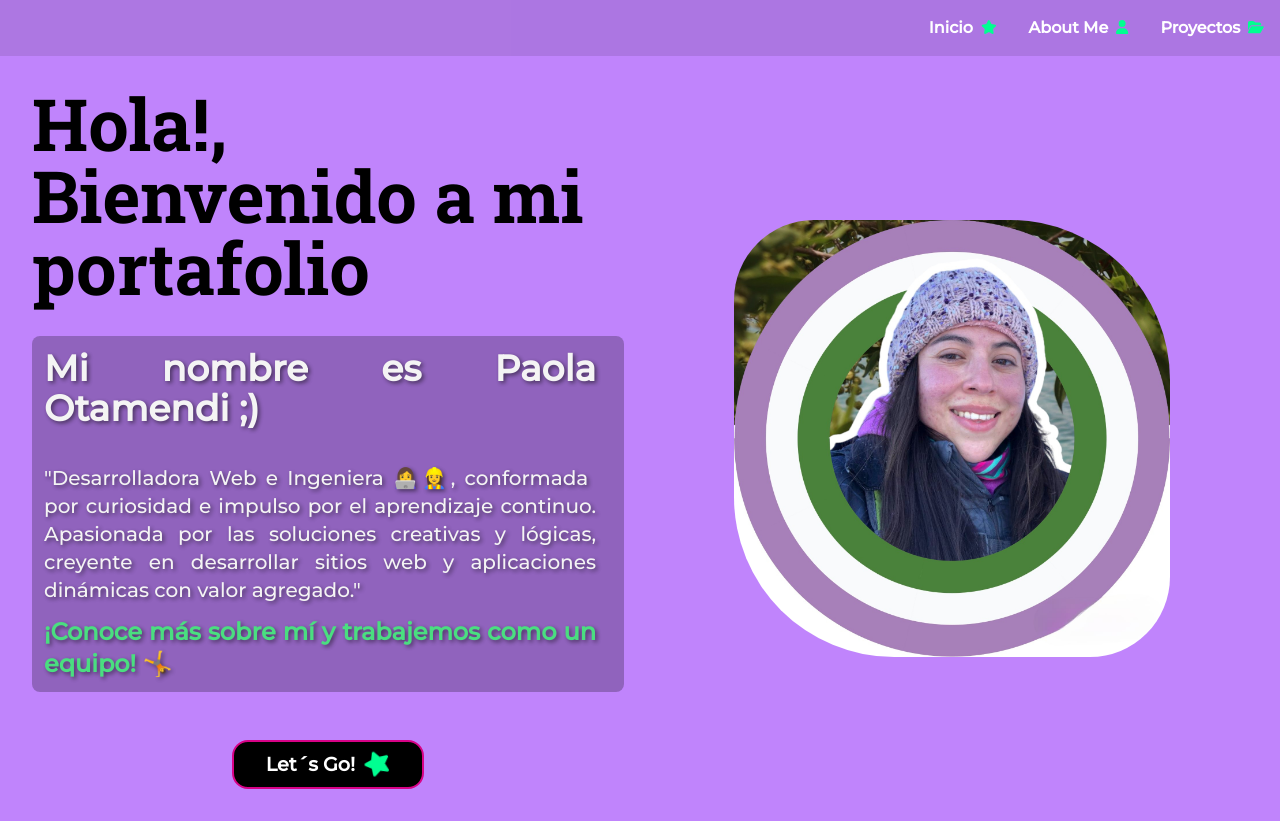
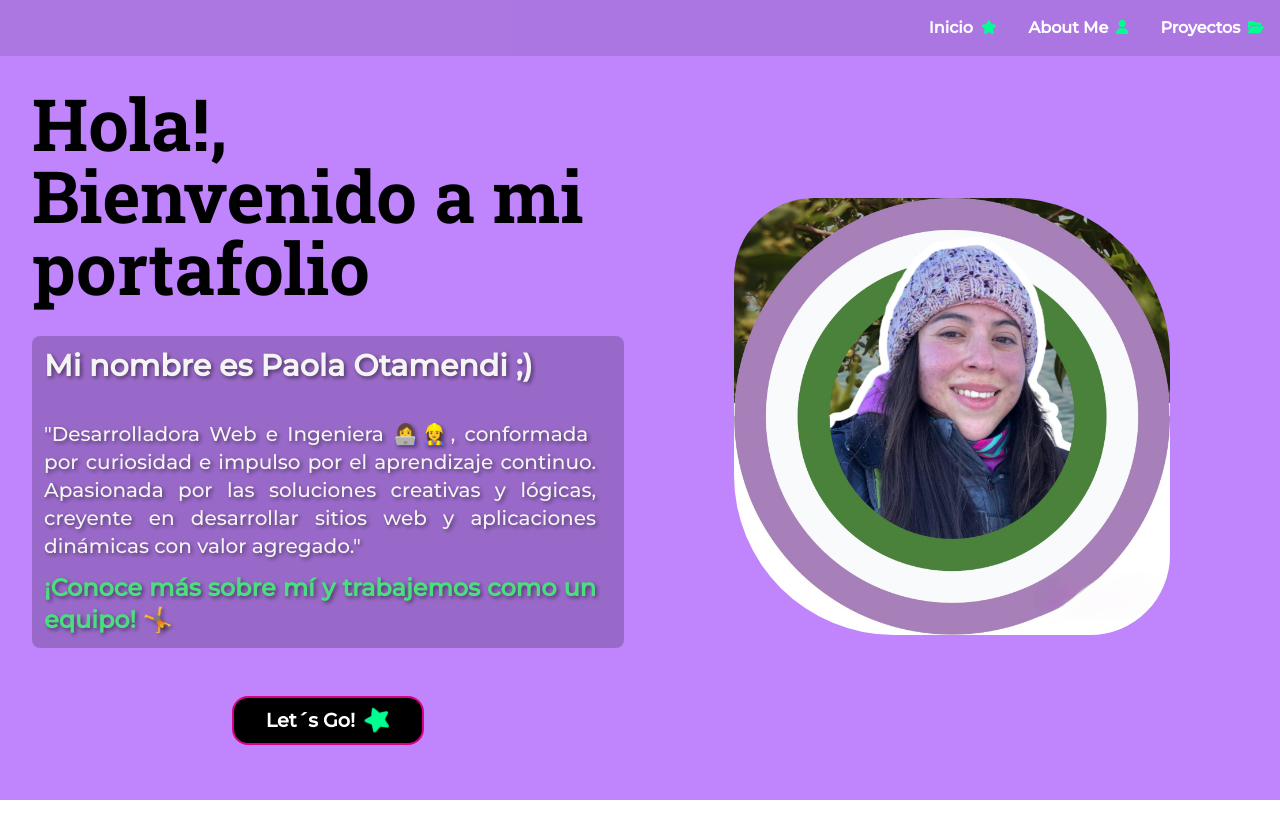
Before and after one commit to PaolaOtamendi/Portafolio, a React (Vite) app: page / in a window 1280 px wide. After the commit the page ends 800 px from the top, so only its background shows below. Built offline with nearby package versions, Linux system fonts and the light colour scheme.

Commit message:
fix cambios en fondo de pantalla

```diff
--- a/src/components/Home.jsx
+++ b/src/components/Home.jsx
@@ -17,8 +17,8 @@ const Home = () => {
               Hola!, Bienvenido a mi portafolio
             </h1>
 
-          <div className="contain-iam bg-black bg-black-800 bg-opacity-25 animate__animated animate__backInDown">
-            <div className="my-name text-4xl m-3 flex">
+          <div className="contain-iam bg-black bg-black-800 bg-opacity-20 animate__animated animate__backInDown">
+            <div className="my-name text-3xl m-3 flex">
               <h1>Mi nombre es Paola Otamendi ;)</h1>
             </div>
             <div className="contain-info text-xl m-3">
```
